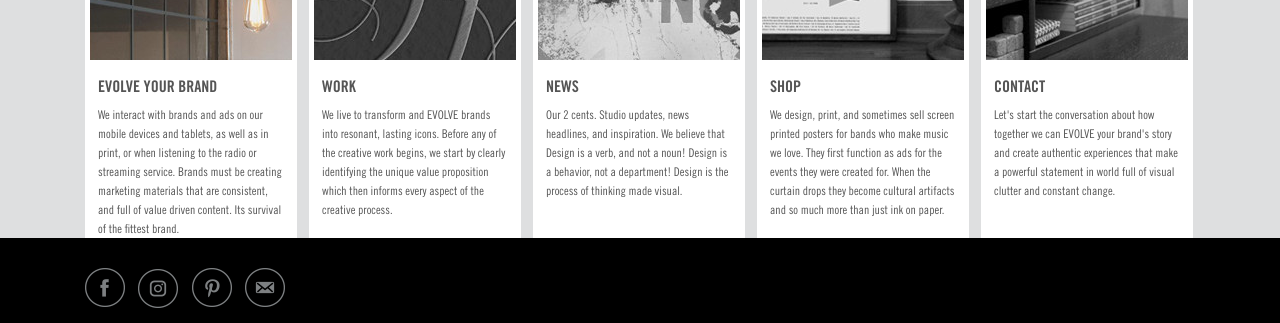
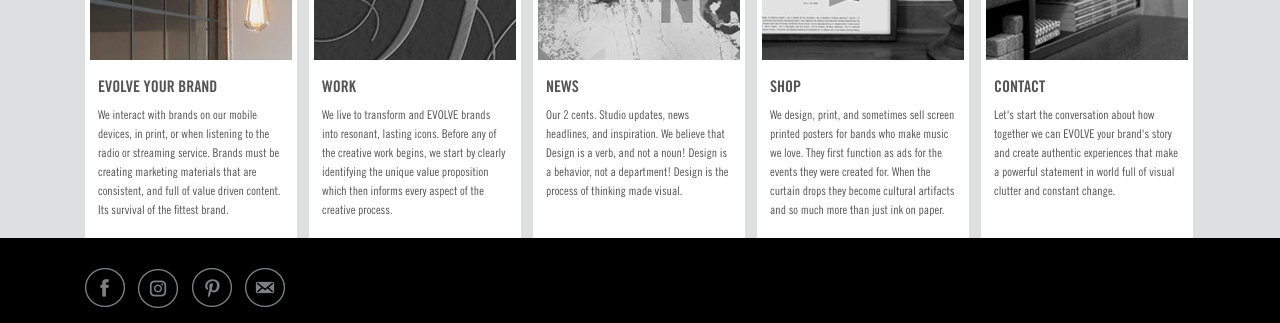
Before and after one commit to florafaunaworld/florafaunaworld.github.io, a Jekyll site: the page built from index.html, in a window 1280 px wide. Shown: the part 757-1080 px from the top of the page. Built offline with Jekyll 4.4.1, drawn with Linux system fonts in a browser that asks for light colours.

Commit message:
Updated Config

```diff
--- a/_config.yml
+++ b/_config.yml
@@ -33,10 +33,10 @@
 navigation:
 - title: EVOLVE YOUR BRAND
   url: "/"
-  text: We interact with brands and ads on our mobile devices and tablets, as well
-    as in print, or when listening to the radio or streaming service. Brands must
-    be creating marketing materials that are consistent, and full of value driven
-    content. Its survival of the fittest brand.
+  text: We interact with brands on our mobile devices, in print, or when listening
+    to the radio or streaming service. Brands must be creating marketing materials
+    that are consistent, and full of value driven content. Its survival of the fittest
+    brand.
 - title: Work
   url: "/work/heimies-made-branding/"
   text: We live to transform and EVOLVE brands into resonant, lasting icons. Before
```
